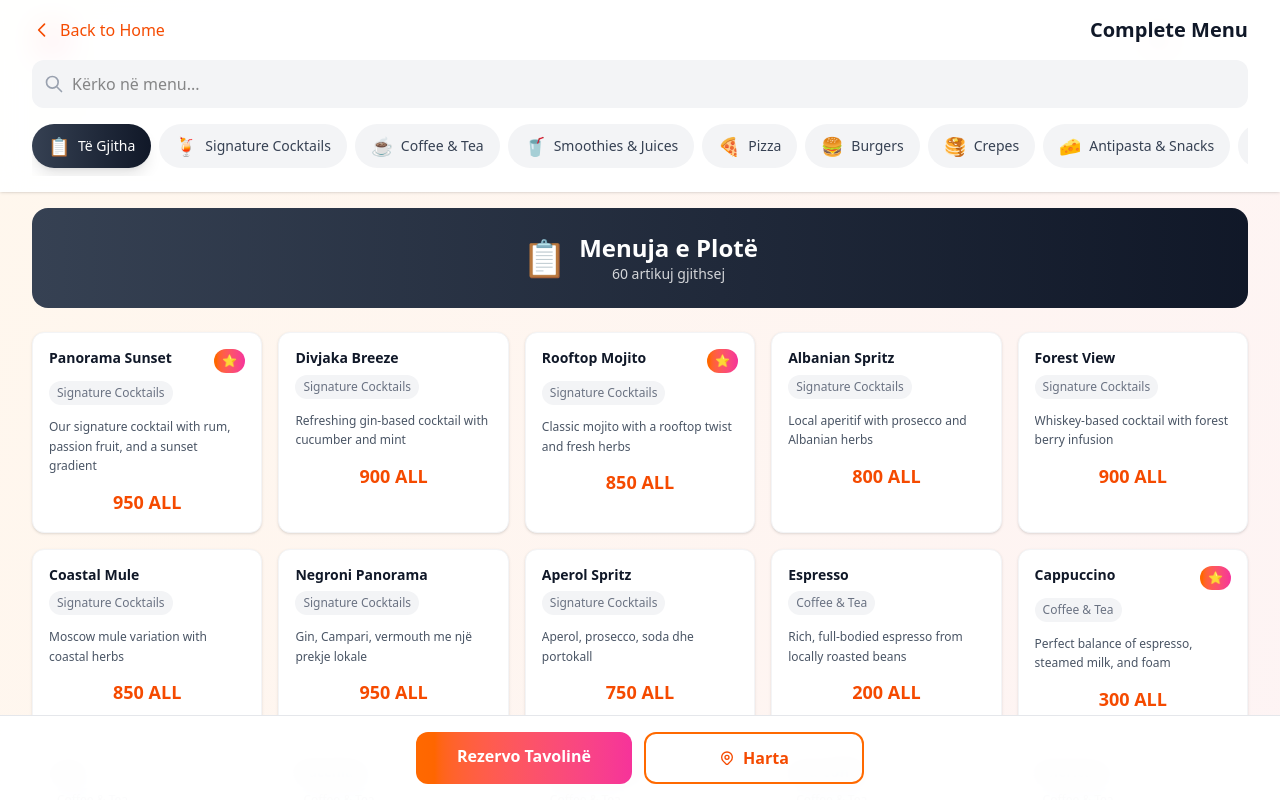
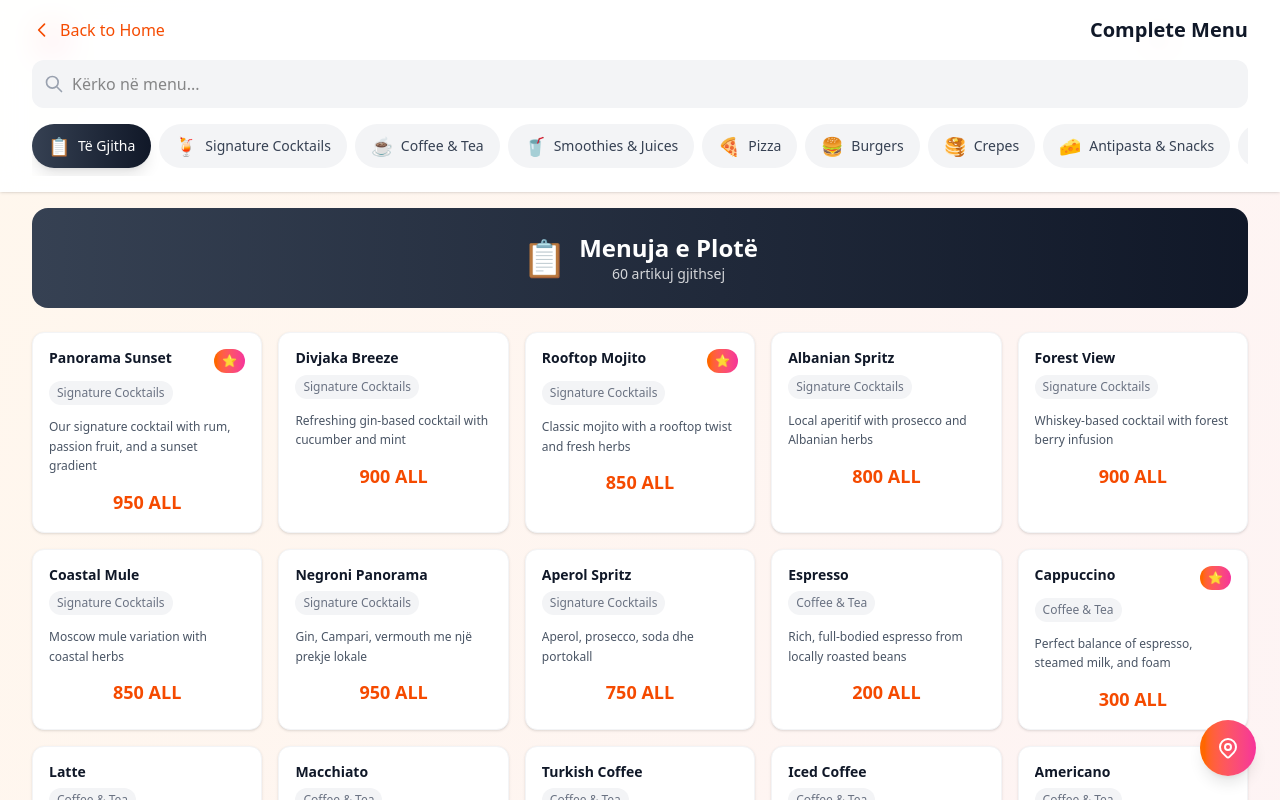
Before and after one commit to juxhinxhihani/panorama-rooftop, a Next.js app: page /menu in a window 1280 px wide. Shown: the top 800 px of the page. Built offline with nearby package versions, Linux system fonts and the light colour scheme.

Commit message:
Remove Menu Footer and Update Navigation

```diff
--- a/src/app/page.tsx
+++ b/src/app/page.tsx
@@ -1,7 +1,6 @@
 import Header from '../components/layout/Header'
 import HeroScreen from '../screens/HeroScreen'
 import AboutScreen from '../screens/AboutScreen'
-import MenuScreen from '../screens/MenuScreen'
 import ContactScreen from '../screens/ContactScreen'
 import Footer from '../components/layout/Footer'
 
@@ -12,7 +11,6 @@ export default function Home() {
       <main>
         <HeroScreen />
         <AboutScreen />
-        <MenuScreen />
         <ContactScreen />
       </main>
       <Footer />
--- a/src/components/layout/Header.tsx
+++ b/src/components/layout/Header.tsx
@@ -17,6 +17,7 @@ export default function Header() {
   }, [])
 
   const navItems = [
+    { href: '/', label: 'Home' },
     { href: '#about', label: 'About' },
     { href: '/menu', label: 'Menu' },
     { href: '#contact', label: 'Contact' }
--- a/src/screens/FullMenuScreen.tsx
+++ b/src/screens/FullMenuScreen.tsx
@@ -464,7 +464,7 @@ export default function FullMenuScreen() {
         <div className="max-w-7xl mx-auto px-4 sm:px-6 lg:px-8 py-4">
           <div className="flex items-center justify-between mb-4">
             <Link
-              href="/#menu"
+              href="/"
               className="flex items-center text-orange-600 hover:text-orange-700 transition-colors"
             >
               <svg className="w-5 h-5 mr-2" fill="none" stroke="currentColor" viewBox="0 0 24 24">
@@ -526,7 +526,7 @@ export default function FullMenuScreen() {
       </div>
 
       {/* Menu Content */}
-      <div className="max-w-7xl mx-auto px-4 sm:px-6 lg:px-8 pb-20">
+      <div className="max-w-7xl mx-auto px-4 sm:px-6 lg:px-8 pb-8">
         {/* Category Header */}
         {activeCategory !== 'all' && activeMenu && (
           <div className={`bg-gradient-to-r ${activeMenu.gradient} rounded-2xl p-6 text-white mb-6 mt-4`}>
@@ -609,31 +609,19 @@ export default function FullMenuScreen() {
         )}
       </div>
 
-      {/* Bottom CTA - Updated */}
-      <div className="fixed bottom-0 left-0 right-0 bg-white/95 backdrop-blur-md border-t border-gray-200 p-4 z-40">
-        <div className="max-w-md mx-auto">
-          <div className="flex space-x-3">
-            <Link
-              href="/#contact"
-              className="flex-1 bg-gradient-to-r from-orange-500 to-pink-500 text-white py-3 rounded-xl font-semibold text-center hover:from-orange-600 hover:to-pink-600 transition-all duration-200"
-            >
-              Rezervo Tavolinë
-            </Link>
+      {/* Floating Map Button - Bottom Right Corner */}
       <a
         href="https://maps.app.goo.gl/zAChtNyijUZ6sVU68"
         target="_blank"
         rel="noopener noreferrer"
-              className="flex-1 border-2 border-orange-500 text-orange-600 py-3 rounded-xl font-semibold text-center hover:bg-orange-500 hover:text-white transition-all duration-200 flex items-center justify-center space-x-2"
+        className="fixed bottom-6 right-6 w-14 h-14 bg-gradient-to-r from-orange-500 to-pink-500 text-white rounded-full shadow-lg hover:shadow-xl transform hover:scale-110 transition-all duration-200 flex items-center justify-center z-50"
+        title="Shiko në Hartë"
       >
-              <svg className="w-4 h-4" fill="none" stroke="currentColor" viewBox="0 0 24 24">
+        <svg className="w-6 h-6" fill="none" stroke="currentColor" viewBox="0 0 24 24">
           <path strokeLinecap="round" strokeLinejoin="round" strokeWidth={2} d="M17.657 16.657L13.414 20.9a1.998 1.998 0 01-2.827 0l-4.244-4.243a8 8 0 1111.314 0z" />
           <path strokeLinecap="round" strokeLinejoin="round" strokeWidth={2} d="M15 11a3 3 0 11-6 0 3 3 0 016 0z" />
         </svg>
-              <span>Harta</span>
       </a>
-          </div>
-        </div>
-      </div>
     </section>
   )
 }
```
Lines whose indentation alone changed are shown as unchanged.
